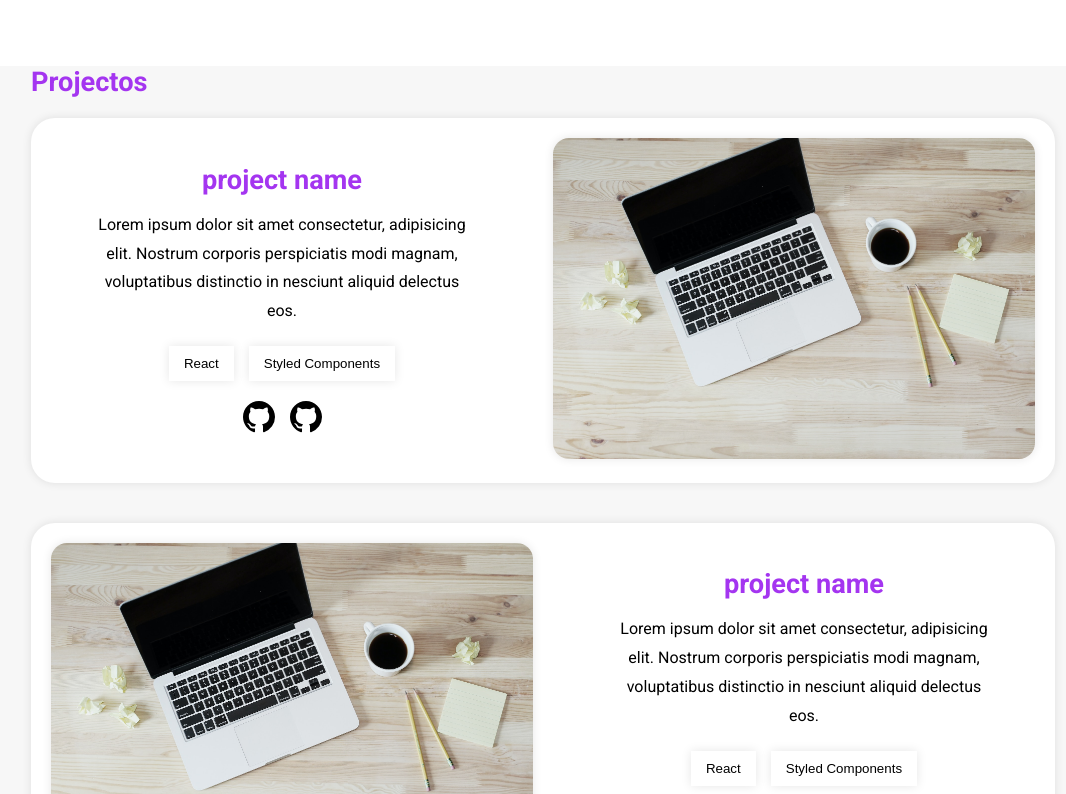
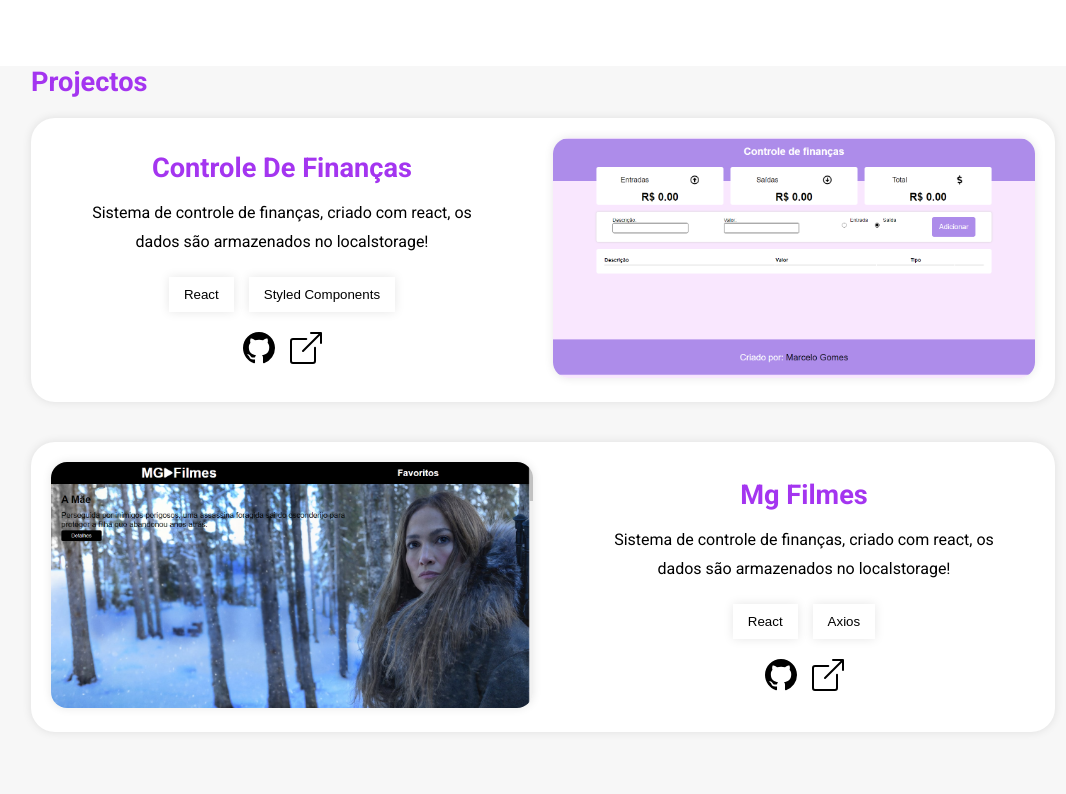
Before and after one commit to Marcelo-gms/portfolio-two, a React (Vite) app: page / in a window 1280 px wide. Shown: the part 1021-1815 px from the top of the page, without its empty margins (97-1163 px from the left). Built offline with nearby package versions, Linux system fonts and the light colour scheme.

Commit message:
inserted imgs projects

```diff
--- a/src/components/ProjectCard/index.jsx
+++ b/src/components/ProjectCard/index.jsx
@@ -1,38 +1,48 @@
 import * as C from "./styles";
 
-import { BsLinkedin, BsGithub } from "react-icons/bs";
+import { BsBoxArrowUpRight, BsGithub } from "react-icons/bs";
 
-const ProjectCard = ({ reverse }) => {
+const ProjectCard = ({project}) => {
+  console.log(project)
+
   return (
-    <C.Container reverse={reverse}>
+  <>
+   {project && (
+    <C.Container reverse={project.reverse}>
     <C.Image>
-        <img src="/img-home.jpg" alt="project img" />
+      <img src={`/${project.pathImg}`} alt="project img" />
     </C.Image>
     <C.ContainerDescription>
       <C.ContainerText>
-          <h1>project name</h1>
+        <h1>{project.name}</h1>
         <p>
-            Lorem ipsum dolor sit amet consectetur, adipisicing elit. Nostrum
-            corporis perspiciatis modi magnam, voluptatibus distinctio in
-            nesciunt aliquid delectus eos.
+          {project.description}
         </p>
       </C.ContainerText>
 
       <C.ContainerStack>
-          <button>React</button>
-          <button>Styled Components</button>
+        {project.stack && project.stack.map(name =>  <button>{name}</button>)}
       </C.ContainerStack>
 
       <C.ContainerLinks>
-          <a href="#">
+
+       {project.links && (
+        <>
+         <a href={project.links[0]} target="_blank">
          <BsGithub />
        </a>
-          <a href="#">
-            <BsGithub />
+       <a href={project.links[1]} target="_blank">
+         <BsBoxArrowUpRight title="abrir" />
        </a>
+        </>
+       )}
+
       </C.ContainerLinks>
     </C.ContainerDescription>
   </C.Container>
+   )}
+
+  </>
   );
 };
 
--- a/src/components/ProjectCard/styles.js
+++ b/src/components/ProjectCard/styles.js
@@ -52,10 +52,14 @@ export const ContainerText = styled.div`
 
   h1 {
     margin-bottom: 15px;
+    text-transform: capitalize;
   }
 
   p {
     line-height: 1.8rem;
+    &::first-letter{
+      text-transform:uppercase;
+    }
   }
 
   @media (max-width: 1024px) {
--- a/src/components/Projects/index.jsx
+++ b/src/components/Projects/index.jsx
@@ -2,14 +2,34 @@ import * as C from "./styles"
 
 import ProjectCard from "../ProjectCard"
 
+
 const Projects = () => {
+
+  const projects = [
+    {
+      id:1,
+      reverse:true,
+      name:"controle de finanças",
+      description:"sistema de controle de finanças, criado com react, os dados são armazenados no localstorage!",
+      stack:["React", "styled components"],
+      links:["https://github.com/Marcelo-gms/controle-de-financas", "https://mgfinance.netlify.app/"],
+      pathImg:"project-finance.png"
+    },
+    {
+      id:2,
+      reverse:false,
+      name:"mg filmes",
+      description:"sistema de controle de finanças, criado com react, os dados são armazenados no localstorage!",
+      stack:["React", "Axios"],
+      links:["https://github.com/Marcelo-gms/mg-filmes", "https://mgfilmes.netlify.app/"],
+      pathImg:"project-movie.png"
+    },
+  ]
   return (
     <C.Container id="projects">
       <h1>Projectos</h1>
 
-      <ProjectCard reverse />
-      <ProjectCard />
-      <ProjectCard reverse />
+     {projects.map(project => <ProjectCard key={project.id} project={project}/>)}
     </C.Container>
   )
 }
```
Also changed, not shown: public/project-finance.png (added), public/project-movie.png (added). Lines whose indentation alone changed are shown as unchanged.
